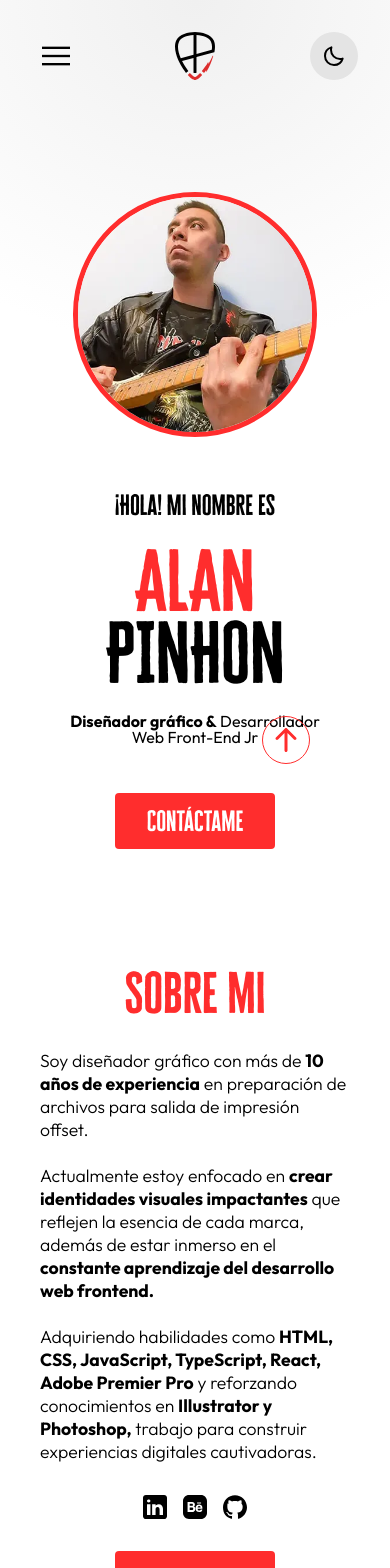
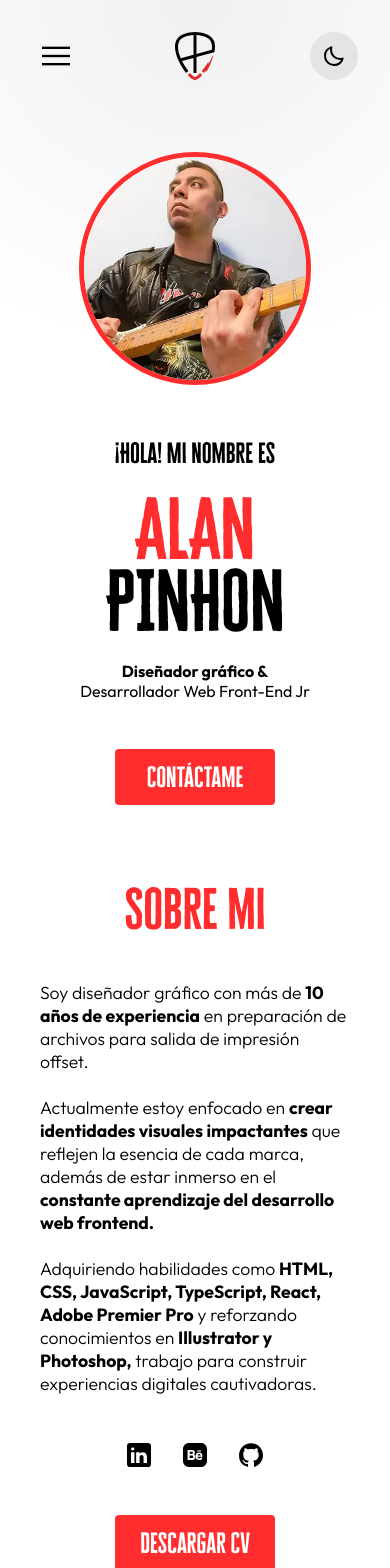
Before and after one commit to AlanPinhon/ap-portfolio, a React (Vite) app: page / in a window 390 px wide. Shown: the top 1568 px of the page. Built offline with nearby package versions, Linux system fonts and the light colour scheme.

Commit message:
style: Responsive footer design

```diff
--- a/src/components/AboutMe/AboutMeStyles.css
+++ b/src/components/AboutMe/AboutMeStyles.css
@@ -42,6 +42,7 @@
 @media screen and (max-width: 740px) {
   .about-me-container {
     flex-direction: column-reverse;
+    gap: 5rem;
   }
 
   .about-me-img {
@@ -58,7 +59,7 @@
     display: flex;
     flex-direction: column;
     align-items: center;
-    margin-bottom: 3rem;
+    gap: 3rem;
   }
 }
 
--- a/src/components/ArrowButton/ArrowButtonStyles.css
+++ b/src/components/ArrowButton/ArrowButtonStyles.css
@@ -28,3 +28,9 @@
     }
   }
 }
+
+@media screen and (max-width: 480px) {
+  .arrow-btn {
+    display: none;
+  }
+}
--- a/src/components/Footer/Footer.tsx
+++ b/src/components/Footer/Footer.tsx
@@ -3,7 +3,7 @@ import './FooterStyles.css';
 
 export const Footer = () => (
   <footer className="footer-container container">
-    <p>© 2024  Alan Pinhon - Todos los derechos reservados</p>
+    <p className="copyright-notice">© 2024  Alan Pinhon - Todos los derechos reservados</p>
     <SocialMediaLinks/>
   </footer>
 )
--- a/src/components/Footer/FooterStyles.css
+++ b/src/components/Footer/FooterStyles.css
@@ -5,7 +5,7 @@
   padding: 2rem;
   border-top: 1px solid var(--border-color);
 
-  & p {
+  & .copyright-notice {
     font-weight: var(--outfit-light);
   }
 }
@@ -13,23 +13,21 @@
 @media screen and (max-width: 740px) {
 
   .footer-container{
-    flex-direction: column;
-
-    & p {
-      margin-bottom: 1rem;
-    }
+    width: 80%;
+    padding: 2.5rem;
+    flex-direction: column-reverse;
+    gap: 2rem;
   }
 
 }
 
-@media screen and (max-width: 500px) {
+@media screen and (max-width: 480px) {
 
   .footer-container {
-    padding: 2.5rem;
+    padding: 2rem 2.5rem;
 
-    & p {
+    & .copyright-notice {
       text-align: center;
-      margin-bottom: 2rem;
     }
   }
 }
--- a/src/components/Header/HeaderStyles.css
+++ b/src/components/Header/HeaderStyles.css
@@ -69,6 +69,7 @@
     flex-direction: column-reverse;
     justify-content: center;
     align-items: center;
+    padding: 2.5rem;
   }
 
   .welcome-photo-container {
@@ -97,7 +98,6 @@
 
   .description {
     font-size: 1rem;
-    line-height: 1rem;
   }
 
   .welcome-photo-container {
--- a/src/components/SocialMediaLinks/SocialMediaStyles.css
+++ b/src/components/SocialMediaLinks/SocialMediaStyles.css
@@ -20,3 +20,9 @@
   }
 
 }
+
+@media screen and (max-width: 480px) {
+  .social-media-container {
+    gap: 2rem;
+  }
+}
```
